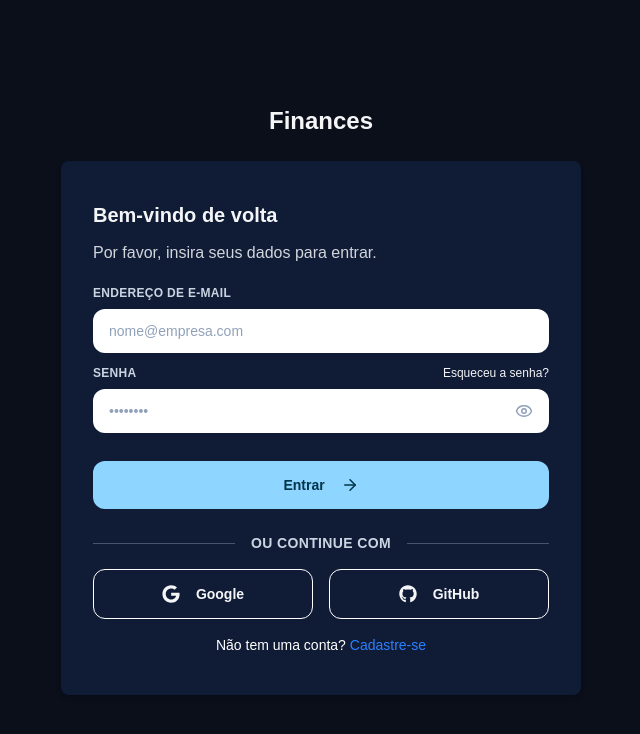
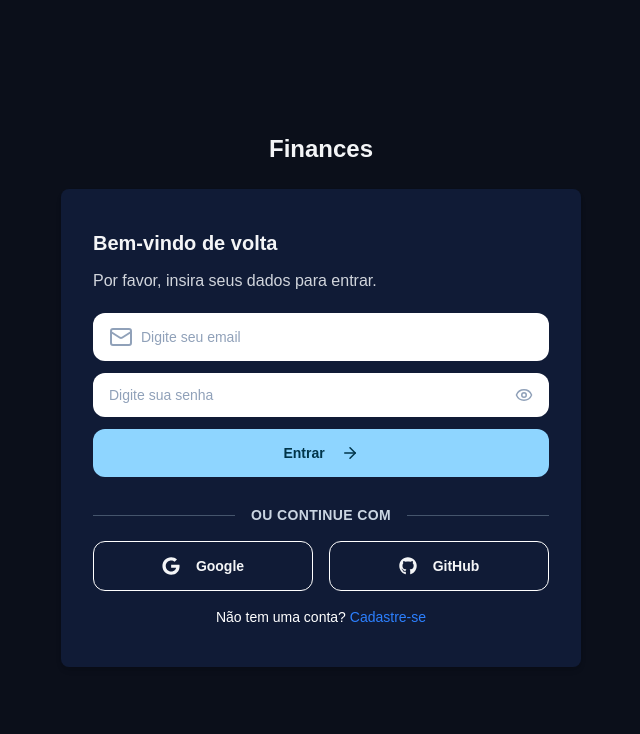
Before and after one commit to lab05-juniando/lab05-frontend, a Next.js app: page / in a window 1280 px wide. Shown: the top 734 px of the page, without its empty margins (319-959 px from the left). Built offline with nearby package versions, Linux system fonts and the light colour scheme.

Commit message:
feat: integration login

```diff
--- a/src/app/page.tsx
+++ b/src/app/page.tsx
@@ -1,9 +1,65 @@
-import React from "react";
+"use client";
+
+import React, { useState } from "react";
 import Input from "@/src/components/input";
 import { Button } from "@/src/components/buttons";
 import SocialMedias from "@/src/components/socialmedias";
+import { useForm } from "react-hook-form";
+import { Mail } from "lucide-react";
+import { AxiosError } from "axios";
+import { useRouter } from "next/navigation";
+import api from "../config/api";
+import { toast } from "react-toastify";
+import { PacmanLoader } from "react-spinners";
+
+interface IFormLoginData {
+  email: string;
+  password: string;
+}
 
 export default function LoginPage() {
+  const router = useRouter();
+  const [isLoading, setIsLoading] = useState<boolean>(false);
+
+  const {
+    register,
+    handleSubmit,
+    // formState: { errors },
+  } = useForm<IFormLoginData>({});
+
+  const onSubmit = async (data: IFormLoginData) => {
+    setIsLoading(true);
+    try {
+      await api.post("/api/auth/", data);
+      toast.success("Login efetuado com sucesso!");
+
+      setTimeout(() => {
+        router.push("/dashboard");
+      }, 2000);
+    } catch (error: unknown) {
+      toast.error(
+        (error as { response: { data: { error: string } } }).response.data
+          .error || "Ocorreu um erro!",
+      );
+    } finally {
+      setIsLoading(false);
+    }
+  };
+
+  if (isLoading) {
+    return (
+      <div className="flex flex-col w-full h-screen items-center justify-center">
+        <PacmanLoader
+          color="#fff"
+          size={32}
+          aria-label="Loading Spinner"
+          data-testid="loader"
+        />
+        <h1 className="text-xs mt-4">Calma lá meu amigo, carregando...</h1>
+      </div>
+    );
+  }
+
   return (
     <div className="flex items-center justify-center flex-col w-full h-screen">
       <h1 className="text-center text-2xl font-bold mb-6">Finances</h1>
@@ -13,28 +69,26 @@ export default function LoginPage() {
           Por favor, insira seus dados para entrar.
         </h3>
 
-        <div className="flex flex-col gap-3 mt-2">
+        <form
+          onSubmit={handleSubmit(onSubmit)}
+          className="flex flex-col gap-3 mt-2"
+        >
           <Input
-            text="Endereço de E-mail"
+            label="Email"
             type="email"
-            placeholder="nome@empresa.com"
+            required
+            icon={<Mail className="text-slate-400 shrink-0" />}
+            placeholder="Digite seu email"
+            {...register("email")}
           />
           <Input
-            text="Senha"
+            label="Senha"
+            placeholder="Digite sua senha"
+            required
             type="password"
-            placeholder="••••••••"
-            rightLabel={
-              <a
-                href="/esqueci-senha"
-                className="text-with-400 hover:underline"
-              >
-                Esqueceu a senha?
-              </a>
-            }
+            {...register("password")}
           />
-        </div>
 
-        <div className="flex flex-col gap-6 mt-4">
           <Button
             colorsParam="light"
             weight="600"
@@ -44,7 +98,9 @@ export default function LoginPage() {
           >
             Entrar
           </Button>
+        </form>
 
+        <div className="flex flex-col gap-6 mt-4">
           <SocialMedias />
         </div>
       </div>
```
